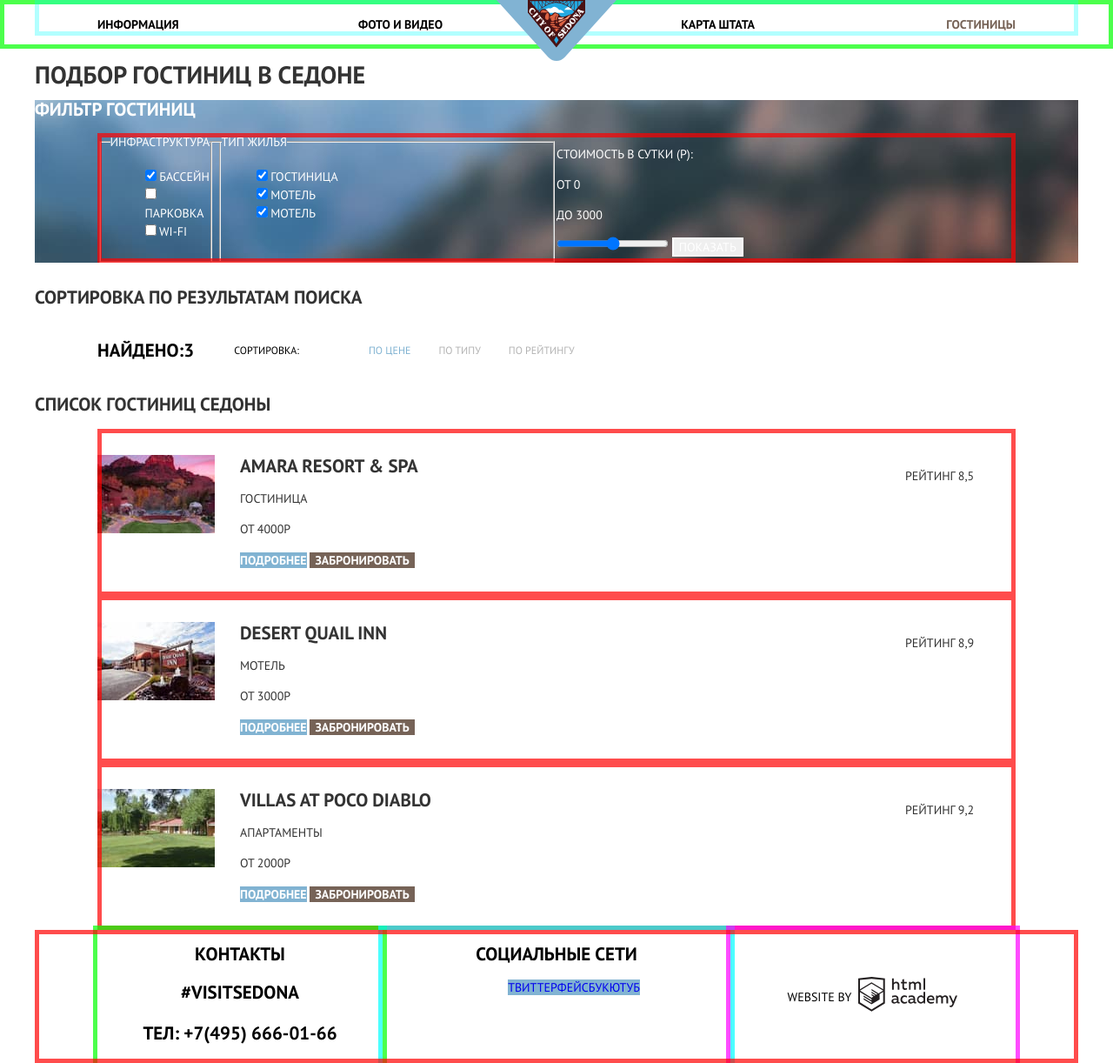
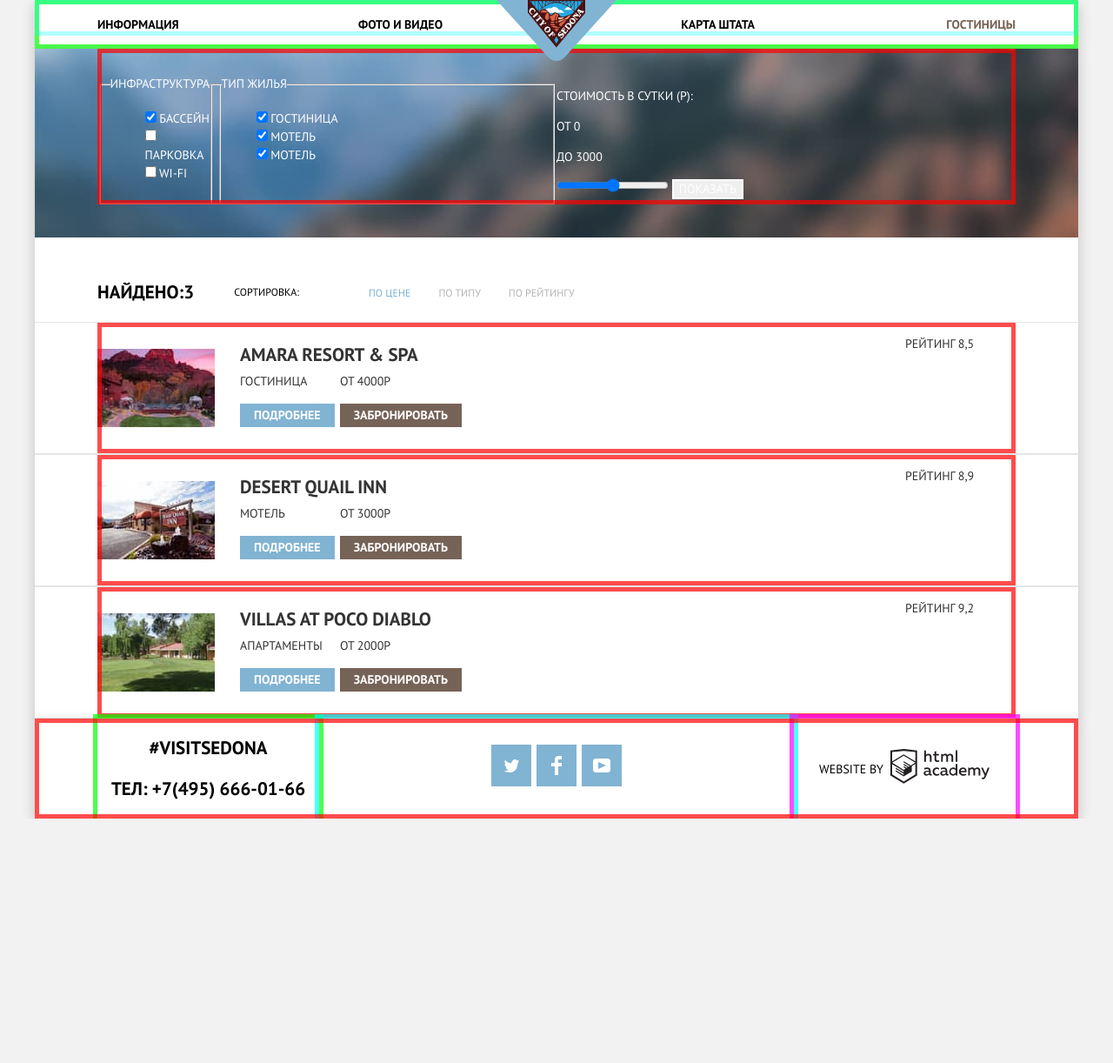
Before and after one commit to htmlacademy-htmlcss/1563691-sedona-30, a plain HTML site: page catalog.html in a window 1280 px wide. Shown: the whole page at 87% size. After the commit the page ends 941 px from the top, so only its background shows below. Drawn offline with Linux system fonts and the light colour scheme; files whose address does not match are found by name.

Commit message:
Завершает стилизацию страниц

```diff
--- a/catalog.html
+++ b/catalog.html
@@ -12,12 +12,12 @@
   </head>
 
   <body class="page-body">
-    <header class="main-header">
+    <header class="main-header container">
       <nav class="main-navigation">
         <a class="main-header-logo" href="index.html">
           <img src="img/logo.svg" width="138" height="70" alt="Логотип Седона">
         </a>
-            <ul class="site-navigation container">
+            <ul class="site-navigation">
               <li class="site-navigation-item"><a class="site-navigation-link" href="blank.html">Информация</a></li>
               <li class="site-navigation-item"><a class="site-navigation-link" href="blank.html">Фото и видео</a></li>
               <li class="site-navigation-item "><a class="site-navigation-link" href="blank.html">Карта штата</a></li>
@@ -27,10 +27,10 @@
     </header>
 
     <main class="page container">
-      <h1>Подбор гостиниц в седоне</h1>
+      <h1 class="visually-hidden">Подбор гостиниц в седоне</h1>
 
       <section class="filters">
-        <h2>Фильтр гостиниц</h2>
+        <h2 class="visually-hidden">Фильтр гостиниц</h2>
           <form class="filters-form" method="get" action="https://echo.htmlacademy.ru/">
             <fieldset class="filter-services">
               <legend>Инфраструктура</legend>
@@ -77,7 +77,7 @@
       </section>
 
       <section class="sorting">
-        <h2>Сортировка по результатам поиска</h2>
+        <h2 class="visually-hidden">Сортировка по результатам поиска</h2>
         <section class="sorting-filters">
           <p class="sorting-caption">Найдено:3</p>
           <p class="sorting-text">Сортировка:</p>
@@ -96,47 +96,59 @@
       </section>
 
       <section class="search-results">
-        <h2>Список гостиниц седоны</h2>
+        <h2 class="visually-hidden">Список гостиниц седоны</h2>
         <ul class="search-results-list">
-          <li>
-            <article class="search-results-item">
-              <img src="img/amara.jpg" width="139" height="90" alt="Фото гостиницы Amara Resort & Spa">
+          <li class="search-results-item">
+            <article class="search-results-article">
+              <img class="search-results-image" src="img/amara.jpg" width="139" height="90" alt="Фото гостиницы Amara Resort & Spa">
               <div class="hotel-information">
                 <p class="hotel-caption">Amara Resort &#38; Spa</p>
+                <div class="hotel-text">
                   <p>Гостиница</p>
                   <p>от 4000р</p>
+                </div>
+                <div class="hotel-buttons">
                   <a class="button-detail" href="#">Подробнее</a>
                   <button class="button-booking" type="submit">Забронировать</button>
+                </div>
               </div>
               <div>
                 <p>Рейтинг 8,5</p>
               </div>
             </article>
           </li>
-          <li>
-            <article class="search-results-item">
-              <img src="img/desert.jpg" width="139" height="90" alt="Фото мотеля Desert Quail Inn">
+          <li class="search-results-item">
+            <article class="search-results-article">
+              <img class="search-results-image" src="img/desert.jpg" width="139" height="90" alt="Фото мотеля Desert Quail Inn">
               <div class="hotel-information">
                 <p class="hotel-caption">Desert Quail Inn</p>
+                <div class="hotel-text">
                   <p>Мотель</p>
                   <p>от 3000р</p>
+                </div>
+                <div class="hotel-buttons">
                   <a class="button-detail" href="#">Подробнее</a>
                   <button class="button-booking" type="submit">Забронировать</button>
+                </div>
               </div>
               <div>
                 <p>Рейтинг 8,9</p>
               </div>
             </article>
           </li>
-          <li>
-            <article class="search-results-item">
-              <img src="img/villas.jpg" width="139" height="90" alt="Фото апартаментов Villas at Poco Diablo">
+          <li class="search-results-item">
+            <article class="search-results-article">
+              <img class="search-results-image" src="img/villas.jpg" width="139" height="90" alt="Фото апартаментов Villas at Poco Diablo">
               <div class="hotel-information">
                 <p class="hotel-caption">Villas at Poco Diablo</p>
+                <div class="hotel-text">
                   <p>Апартаменты</p>
                   <p>от 2000р</p>
+                </div>
+                <div class="hotel-buttons">
                   <a class="button-detail" href="#">Подробнее</a>
                   <button class="button-booking" type="submit">Забронировать</button>
+                </div>
               </div>
               <div>
                 <p>Рейтинг 9,2</p>
@@ -149,21 +161,36 @@
 
     <footer class="main-footer container">
       <section class="main-footer-contacts">
-        <h2>Контакты</h2>
+        <h2 class="visually-hidden">Контакты</h2>
         <p class="contacts-text">&num;visitSEDONA</p>
         <p class="contacts-text">ТЕЛ: <a class="main-footer-phone" href="tel:+74956660166"></a>+7(495) 666-01-66 </p>
       </section>
       <section class="main-footer-social">
-        <h2>Социальные сети</h2>
+        <h2 class="visually-hidden">Социальные сети</h2>
         <ul class="social-list">
           <li>
-            <a class="social-button" href="#">Твиттер</a>
+            <a class="social-button" href="#">
+              <span class="visually-hidden">Твиттер</span>
+              <svg width="17" height="17" viewBox="0 0 17 17" fill="none" xmlns="http://www.w3.org/2000/svg">
+                <path d="M10.95 1.14409C12.635 0.648089 13.934 1.41409 14.527 2.32309C15.2 2.09209 15.858 1.84209 16.538 1.61509C16.5249 2.30145 16.2117 2.94761 15.681 3.38309C16.366 3.55309 16.985 2.89209 16.985 2.89209C16.816 3.89209 15.979 4.68009 15.422 4.91609C15.191 11.6661 12.247 16.1331 5.34498 15.9981H4.89898C4.48898 15.9981 0.734977 15.5381 0.000976562 14.1111C2.27198 14.3071 3.89398 13.6891 4.69398 12.9341C3.73398 12.6341 2.01498 12.4571 1.71498 9.98409C2.06398 10.0901 2.27898 10.2121 2.90498 10.1031C1.70498 9.24709 0.373977 8.53009 0.447977 6.33009C0.732977 6.65809 1.51498 6.86609 1.78798 6.80209C1.08498 6.56109 -0.182023 3.44209 0.893977 1.85009C2.71198 3.70409 4.62898 5.45609 8.04598 5.62309C8.25398 3.33009 9.18298 1.79309 10.95 1.14409Z" fill="white"/>
+            </svg>
+            </a>
           </li>
           <li>
-            <a class="social-button" href="#">Фейсбук</a>
+            <a class="social-button" href="#">
+              <span class="visually-hidden">Фейсбук</span>
+              <svg width="12" height="22" viewBox="0 0 12 22" fill="none" xmlns="http://www.w3.org/2000/svg">
+                <path d="M12 4V0H8C5.79086 0 4 1.79086 4 4V8H0V12H4V22H8V12H12V8H8V4H12Z" fill="white"/>
+              </svg>
+            </a>
           </li>
           <li>
-            <a class="social-button" href="#">Ютуб</a>
+            <a class="social-button" href="#">
+              <span class="visually-hidden">Ютуб</span>
+              <svg width="20" height="16" viewBox="0 0 20 16" fill="none" xmlns="http://www.w3.org/2000/svg">
+                <path fill-rule="evenodd" clip-rule="evenodd" d="M3 0H17C18.65 0 20 1.35 20 3V13C20 14.65 18.65 16 17 16H3C1.35 16 0 14.65 0 13V3C0 1.35 1.35 0 3 0ZM6.027 4.002V11.998L15.014 8L6.027 4.002Z" fill="white"/>
+              </svg>
+            </a>
           </li>
         </ul>
       </section>
--- a/css/style.css
+++ b/css/style.css
@@ -39,6 +39,7 @@
     --click-logo: #BDBBBC; /*лого академии нажатие*/
     --basic-white: #FFFFFF;
     --black-opacity: rgba(0, 0, 0, 0.3);
+    --white-opacity: rgba(255, 255, 255, 0.3);
 }
 
 
@@ -54,6 +55,7 @@ body {
     font-weight: 400;
     text-transform: uppercase;
     color: var(--basic-light);
+    background-color: var(--neutral-grey);
 
     min-height: 100%;
     display: grid;
@@ -68,6 +70,19 @@ a {
 img {
     max-width: 100%;
     height: auto;
+}
+
+.visually-hidden {
+    position: absolute;
+    width: 1px;
+    height: 1px;
+    margin: -1px;
+    border: 0;
+    padding: 0;
+    white-space: nowrap;
+    clip-path: inset(100%);
+    clip: rect(0 0 0 0);
+    overflow: hidden;
 }
 
 
@@ -85,12 +100,7 @@ img {
     line-height: 26px;
     font-weight: 700;
     display: grid;
-    margin: 0 auto;
     position: relative;
-}
-
-.main-header {
-    background-color: var(--basic-white);
 }
 
 .site-navigation {
@@ -122,6 +132,8 @@ img {
 .container {
     width: 1200px;
     margin: 0 auto;
+    background-color: var(--basic-white);
+    box-shadow: 0px 5px 15px rgba(0, 1, 1, 0.2);
 }
 
 /* Logo */
@@ -132,6 +144,7 @@ img {
     width: 138px;
     height: 70px;
     margin-left: -69px;
+    z-index: 1;
 }
 
 
@@ -144,6 +157,7 @@ img {
     grid-template-columns: 128px 400px 527px;
     margin-left: 72px;
     margin-right: 72px;
+    padding-top: 30px;
 }
 
 .sorting-filters {
@@ -153,15 +167,20 @@ img {
 }
 
 .search-results-item {
+    border-top: 1px var(--field-selected) solid;
+    border-bottom: 1px var(--field-selected) solid;
+}
+
+.search-results-article {
     outline: 5px solid rgba(255, 0, 0, 0.7);
     outline-offset: -5px;
     display: grid;
     grid-template-columns: 135px 1fr 127px;
-    padding-top: 30px;
     padding-bottom: 30px;
     margin-left: 72px;
     margin-right: 72px;
 }
+
 
 /* Grid */
 
@@ -196,8 +215,15 @@ img {
     background-color: var(--accent-light);
     background-repeat: no-repeat;
     text-align: center;
-    margin-bottom: 42.5px;
     padding-top: 63px;
+    padding-bottom: 80px;
+    position: relative;
+}
+
+.shape {
+    position: absolute;
+    right: 0;
+    bottom: 0;
 }
 
 .main-text {
@@ -216,6 +242,7 @@ img {
 .container-text {
     line-height: 26px;
     text-align: center;
+    margin-top: 30px;
 }
 
 
@@ -303,6 +330,7 @@ img {
     text-transform: uppercase;
     background-color: var(--accent-dark);
     border: none;
+    padding: 30px 125px;
 }
 
 .button:hover,
@@ -312,6 +340,7 @@ img {
 
 .button:active {
     background-color: var(--click-dark);
+    color: var(--white-opacity);
 }
 
 
@@ -322,6 +351,7 @@ img {
     background-color: var(--filter-blocked);
     background-image: url(../img/background-catalog.jpg);
     margin-bottom: 29px;
+    height: 217px;
 }
 
 .services-list,
@@ -403,11 +433,31 @@ img {
     font-weight: bold;
     line-height: 26px;
     margin: 0;
-    padding: 0;
+    margin-top: 23.5px;
 }
 
 .hotel-information {
     margin-left: 29px;
+}
+
+.hotel-text {
+    display: flex;
+}
+
+.hotel-text p {
+    width: 109px;
+    margin: 0;
+    margin-right: 6px;
+    margin-top: 7px;
+}
+
+.search-results-image {
+    margin-top: 30px;
+}
+
+.hotel-buttons {
+    display: flex;
+    margin-top: 15.5px;
 }
 
 .button-detail {
@@ -418,6 +468,8 @@ img {
     font-weight: bold;
     border: none;
     vertical-align: middle;
+    padding: 3px 16px;
+    margin-right: 6px;
 
 }
 
@@ -427,6 +479,7 @@ img {
 
 .button-detail:active {
     background-color: var(--click-light);
+    color: var(--white-opacity);
 }
 
 .button-booking {
@@ -437,6 +490,7 @@ img {
     font-weight: bold;
     border: none;
     vertical-align: middle;
+    padding: 3px 16px;
 }
 
 .button-booking:hover {
@@ -445,6 +499,7 @@ img {
 
 .button-booking:active {
     background-color: var(--click-dark);
+    color: var(--white-opacity);
 }
 
 /* Main footer */
@@ -454,18 +509,25 @@ img {
     outline: 5px solid rgba(255, 0, 0, 0.7);
     outline-offset: -5px;
     display: grid;
-    grid-template-columns: 1fr 1fr 1fr;
+    grid-template-columns: 327px 1fr 327px;
+    margin: 0;
+    padding: 0;
+    margin: 0 auto;
 }
 
 .main-footer-contacts {
     outline: 5px solid rgba(0, 255, 0, 0.7);
     text-align: center;
+    margin: 0;
+    padding: 0;
     margin-left: 72px;
 }
 
 .footer-copyright {
     outline: 5px solid rgba(255, 0, 255, 0.7);
     text-align: center;
+    margin: 0;
+    padding: 0;
     margin-right: 72px;
     display: flex;
     justify-content: center;
@@ -481,14 +543,20 @@ img {
 .main-footer-social {
     text-align: center;
     outline: 5px solid rgba(0, 255, 255, 0.7);
+    margin: 0;
+    padding: 0;
 }
 
 .social-list {
     list-style: none;
     display: flex;
-    justify-content: center;
-    justify-content: center;
     align-items: center;
+    width: 150px;
+    justify-content: space-between;
+    margin: 0;
+    padding: 0;
+    margin: 0 auto;
+    padding-top: 30px;
 }
 
 .main-footer-text {
@@ -497,7 +565,12 @@ img {
 }
 
 .social-button {
+    display: flex;
+    align-items: center;
+    justify-content: center;
     background-color: var(--accent-light);
+    width: 46px;
+    height: 48px;
   }
 
 .social-button:hover,
```
Also changed, not shown: index.html (+27 -11 lines). Lines whose indentation alone changed are shown as unchanged.
